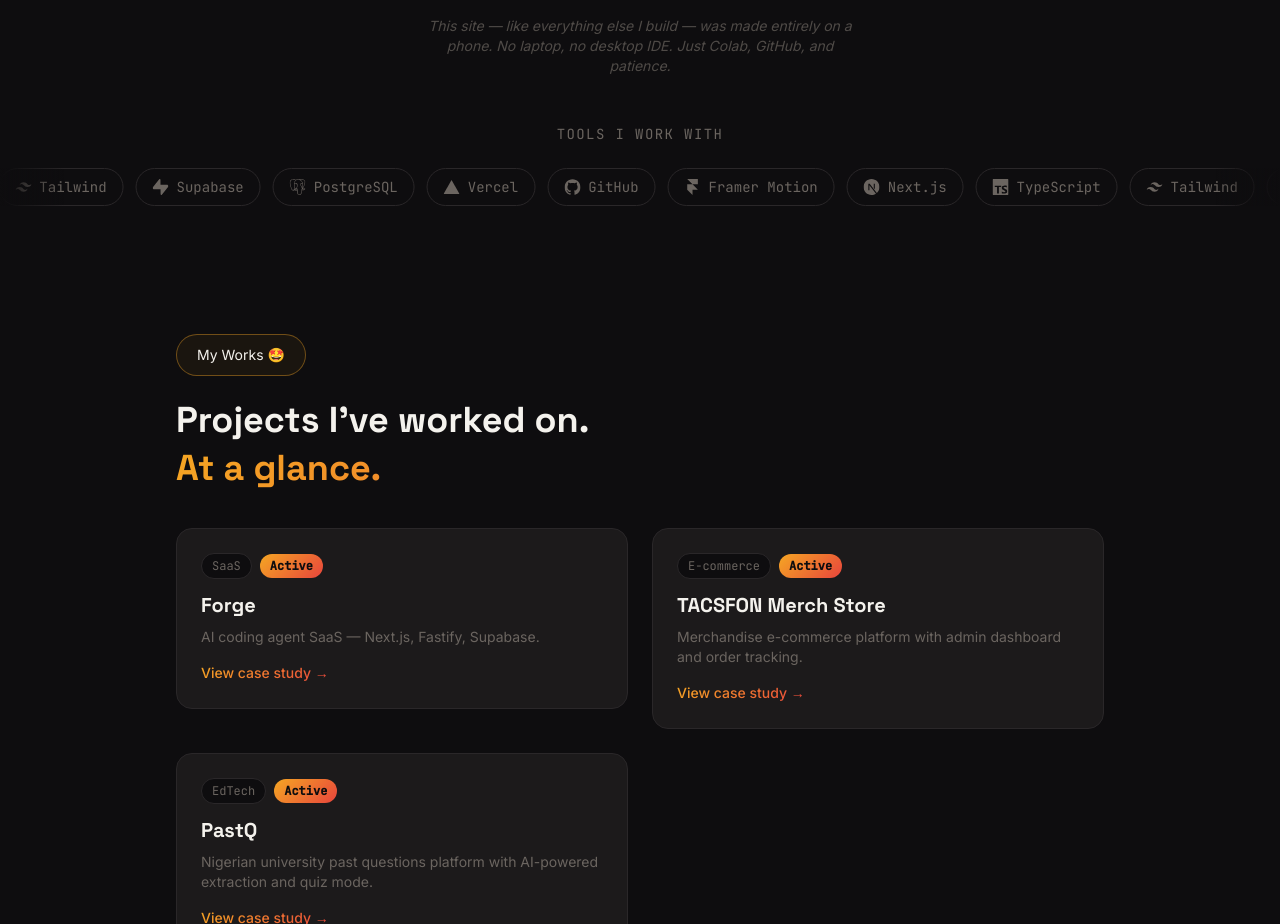
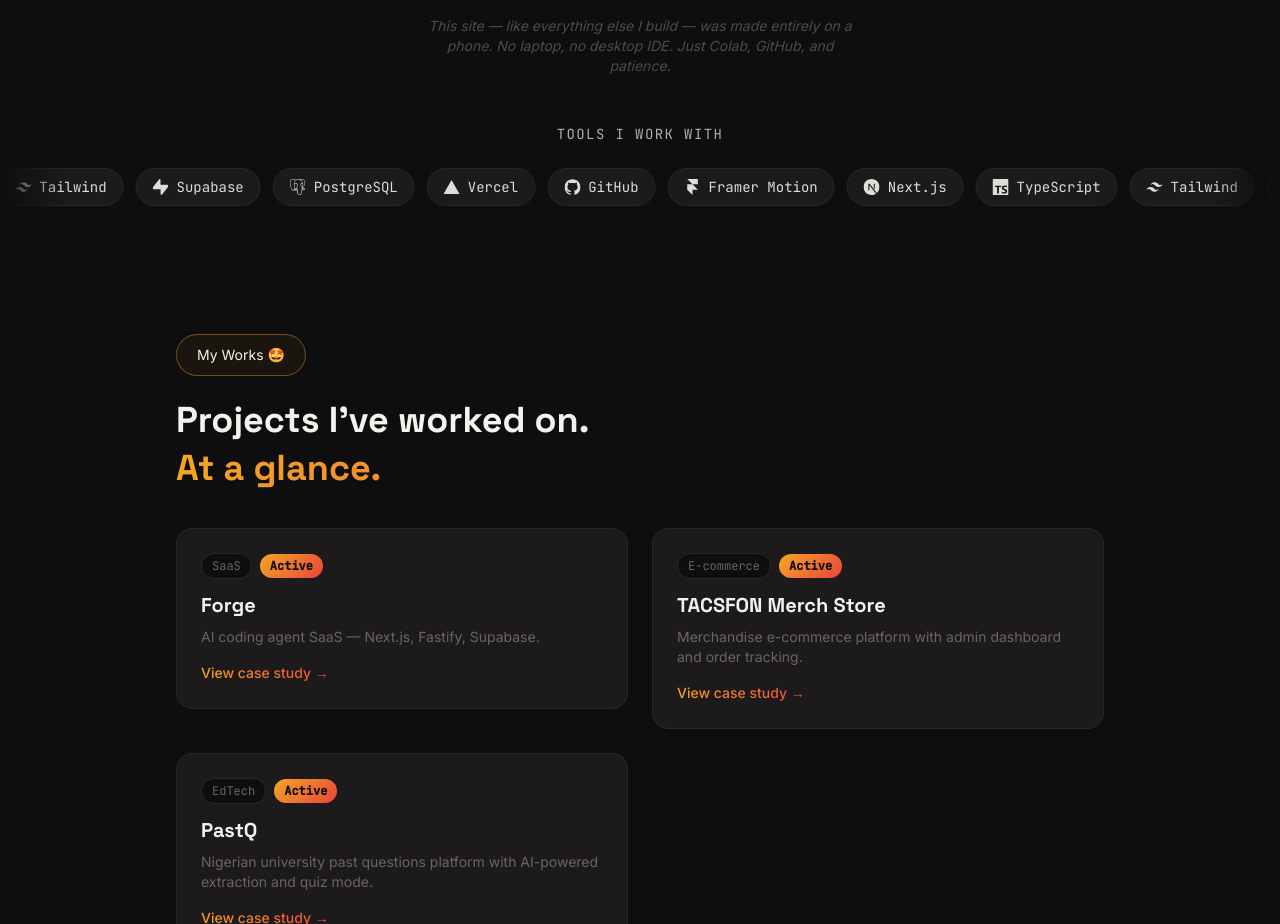
Before and after one commit to ImperioKDB/Bright.ng, a Next.js app: page / in a window 1280 px wide. Shown: the part 1043-1967 px from the top of the page. Built offline with nearby package versions, Linux system fonts and the light colour scheme.

Commit message:
Fix low contrast: brighter text, icons, and pill background for visibility

```diff
--- a/components/StackIcons.tsx
+++ b/components/StackIcons.tsx
@@ -27,7 +27,7 @@
 export default function StackIcons() {
   return (
     <section className="py-12 overflow-hidden">
-      <p className="text-sm uppercase tracking-widest text-muted mb-6 font-mono text-center px-6">
+      <p className="text-sm uppercase tracking-widest text-text/70 mb-6 font-mono text-center px-6">
         Tools I work with
       </p>
 
@@ -39,9 +39,9 @@
           {loopedStack.map(({ name, Icon }, i) => (
             <span
               key={`${name}-${i}`}
-              className="flex items-center gap-2 px-4 py-2 border border-edge rounded-full text-sm text-muted font-mono whitespace-nowrap hover:border-accent/50 hover:text-text transition flex-shrink-0"
+              className="flex items-center gap-2 px-4 py-2 bg-surface border border-edge rounded-full text-sm text-text/90 font-mono whitespace-nowrap hover:border-accent transition flex-shrink-0"
             >
-              <Icon size={16} />
+              <Icon size={16} className="text-text/90" />
               {name}
             </span>
           ))}
```
